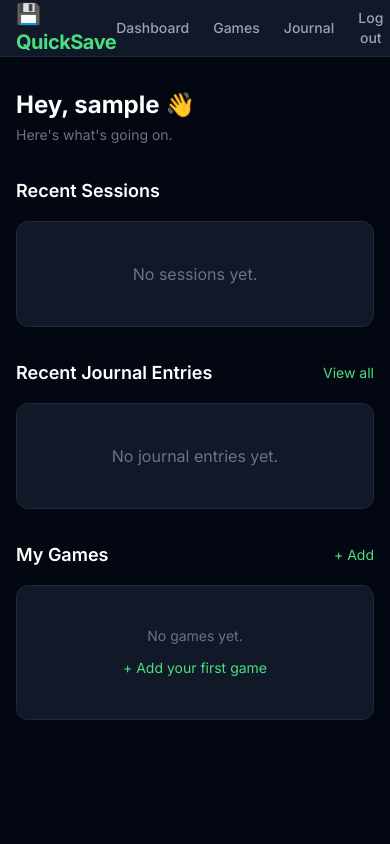
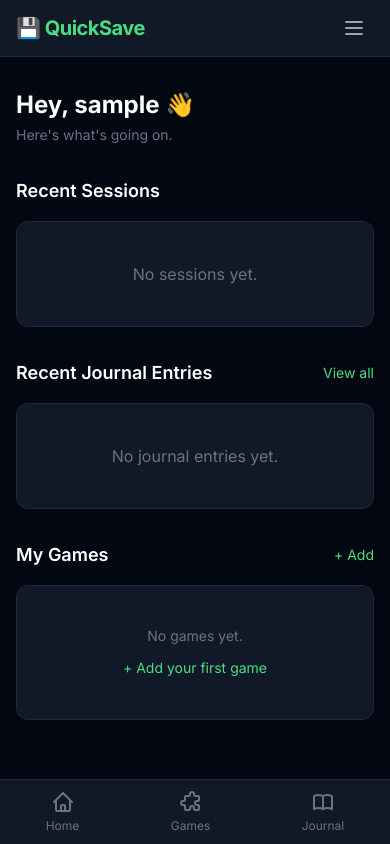
Before and after one commit to Rilcantus/QuickSave, a Django app: page /dashboard/ in a window 390 px wide. Run offline with Django 5.2, Linux system fonts and the light colour scheme; the visitor is signed in with stand-in values (Sample User, id 1); data that the repository does not hold is empty; some libraries are stand-ins or nearby versions.

Commit message:
mobile layout, bottom nav, hamburger menu

```diff
--- a/templates/base.html
+++ b/templates/base.html
@@ -51,8 +51,8 @@
         💾 QuickSave
       </a>
 
-      <!-- Nav links -->
-      <div class="flex items-center gap-6 text-sm font-medium text-gray-400">
+      <!-- Desktop nav -->
+      <div class="hidden sm:flex items-center gap-6 text-sm font-medium text-gray-400">
         {% if user.is_authenticated %}
           <a href="{% url 'dashboard' %}" class="hover:text-white transition">Dashboard</a>
           <a href="{% url 'game_list' %}" class="hover:text-white transition">Games</a>
@@ -62,12 +62,50 @@
             <button type="submit" class="hover:text-brand-400 transition">Log out</button>
           </form>
         {% else %}
-          <a href="/accounts/login/" class="hover:text-white transition">Log in</a>
-          <a href="/accounts/register/" class="bg-brand-500 text-white px-4 py-1.5 rounded-lg hover:bg-brand-600 transition">Sign up</a>
+          <a href="{% url 'login' %}" class="hover:text-white transition">Log in</a>
+          <a href="{% url 'register' %}" class="bg-brand-500 text-white px-4 py-1.5 rounded-lg hover:bg-brand-600 transition">Sign up</a>
         {% endif %}
       </div>
 
+      <!-- Mobile hamburger -->
+      {% if user.is_authenticated %}
+        <button id="mobile-menu-btn"
+          class="sm:hidden text-gray-400 hover:text-white transition p-2"
+          onclick="document.getElementById('mobile-menu').classList.toggle('hidden')">
+          <svg class="w-6 h-6" fill="none" stroke="currentColor" viewBox="0 0 24 24">
+            <path stroke-linecap="round" stroke-linejoin="round" stroke-width="2"
+              d="M4 6h16M4 12h16M4 18h16"/>
+          </svg>
+        </button>
+      {% else %}
+        <a href="{% url 'login' %}" class="sm:hidden text-brand-400 font-medium text-sm">Log in</a>
+      {% endif %}
+
     </div>
+
+    <!-- Mobile menu dropdown -->
+    {% if user.is_authenticated %}
+      <div id="mobile-menu" class="hidden sm:hidden bg-gray-900 border-t border-gray-800 px-4 py-3 space-y-1">
+        <a href="{% url 'dashboard' %}" class="block py-2.5 text-gray-300 hover:text-white transition font-medium">
+          🏠 Dashboard
+        </a>
+        <a href="{% url 'game_list' %}" class="block py-2.5 text-gray-300 hover:text-white transition font-medium">
+          🎮 Games
+        </a>
+        <a href="{% url 'journal_list' %}" class="block py-2.5 text-gray-300 hover:text-white transition font-medium">
+          📓 Journal
+        </a>
+        <div class="pt-2 border-t border-gray-800 mt-2">
+          <form method="POST" action="{% url 'logout' %}">
+            {% csrf_token %}
+            <button type="submit" class="block w-full text-left py-2.5 text-gray-500 hover:text-red-400 transition font-medium">
+              Log out
+            </button>
+          </form>
+        </div>
+      </div>
+    {% endif %}
+
   </nav>
 
   <!-- Flash messages -->
@@ -89,5 +127,31 @@
     {% block content %}{% endblock %}
   </main>
 
+  <!-- Mobile bottom nav -->
+  {% if user.is_authenticated %}
+  <nav class="sm:hidden fixed bottom-0 left-0 right-0 bg-gray-900 border-t border-gray-800 z-50">
+    <div class="flex items-center justify-around h-16">
+      <a href="{% url 'dashboard' %}" class="flex flex-col items-center gap-1 text-gray-500 hover:text-brand-400 transition">
+        <svg class="w-6 h-6" fill="none" stroke="currentColor" viewBox="0 0 24 24">
+          <path stroke-linecap="round" stroke-linejoin="round" stroke-width="2" d="M3 12l2-2m0 0l7-7 7 7M5 10v10a1 1 0 001 1h3m10-11l2 2m-2-2v10a1 1 0 01-1 1h-3m-6 0a1 1 0 001-1v-4a1 1 0 011-1h2a1 1 0 011 1v4a1 1 0 001 1m-6 0h6"/>
+        </svg>
+        <span class="text-xs">Home</span>
+      </a>
+      <a href="{% url 'game_list' %}" class="flex flex-col items-center gap-1 text-gray-500 hover:text-brand-400 transition">
+        <svg class="w-6 h-6" fill="none" stroke="currentColor" viewBox="0 0 24 24">
+          <path stroke-linecap="round" stroke-linejoin="round" stroke-width="2" d="M11 4a2 2 0 114 0v1a1 1 0 001 1h3a1 1 0 011 1v3a1 1 0 01-1 1h-1a2 2 0 100 4h1a1 1 0 011 1v3a1 1 0 01-1 1h-3a1 1 0 01-1-1v-1a2 2 0 10-4 0v1a1 1 0 01-1 1H7a1 1 0 01-1-1v-3a1 1 0 00-1-1H4a2 2 0 110-4h1a1 1 0 001-1V7a1 1 0 011-1h3a1 1 0 001-1V4z"/>
+        </svg>
+        <span class="text-xs">Games</span>
+      </a>
+      <a href="{% url 'journal_list' %}" class="flex flex-col items-center gap-1 text-gray-500 hover:text-brand-400 transition">
+        <svg class="w-6 h-6" fill="none" stroke="currentColor" viewBox="0 0 24 24">
+          <path stroke-linecap="round" stroke-linejoin="round" stroke-width="2" d="M12 6.253v13m0-13C10.832 5.477 9.246 5 7.5 5S4.168 5.477 3 6.253v13C4.168 18.477 5.754 18 7.5 18s3.332.477 4.5 1.253m0-13C13.168 5.477 14.754 5 16.5 5c1.747 0 3.332.477 4.5 1.253v13C19.832 18.477 18.247 18 16.5 18c-1.746 0-3.332.477-4.5 1.253"/>
+        </svg>
+        <span class="text-xs">Journal</span>
+      </a>
+    </div>
+  </nav>
+  {% endif %}
+
 </body>
 </html>
--- a/templates/dashboard.html
+++ b/templates/dashboard.html
@@ -37,7 +37,7 @@
   {% endif %}
 
   <!-- Main grid -->
-  <div class="grid grid-cols-1 lg:grid-cols-3 gap-8">
+  <div class="grid grid-cols-1 lg:grid-cols-3 gap-8 pb-16">
 
     <!-- Left col: Recent activity -->
     <div class="lg:col-span-2 space-y-8">
```
Also changed, not shown: templates/play_sessions/session_active.html (+15 -14 lines).
